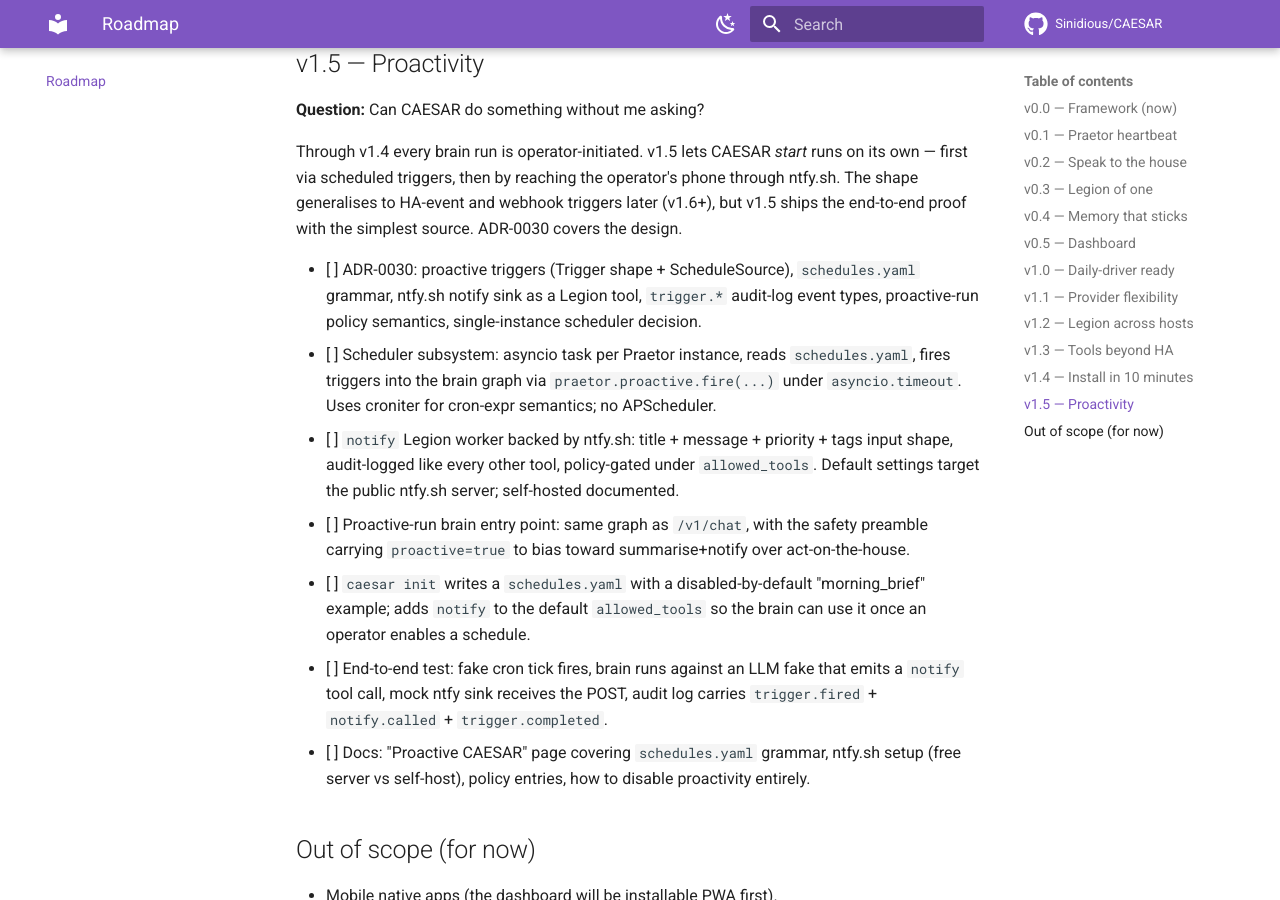
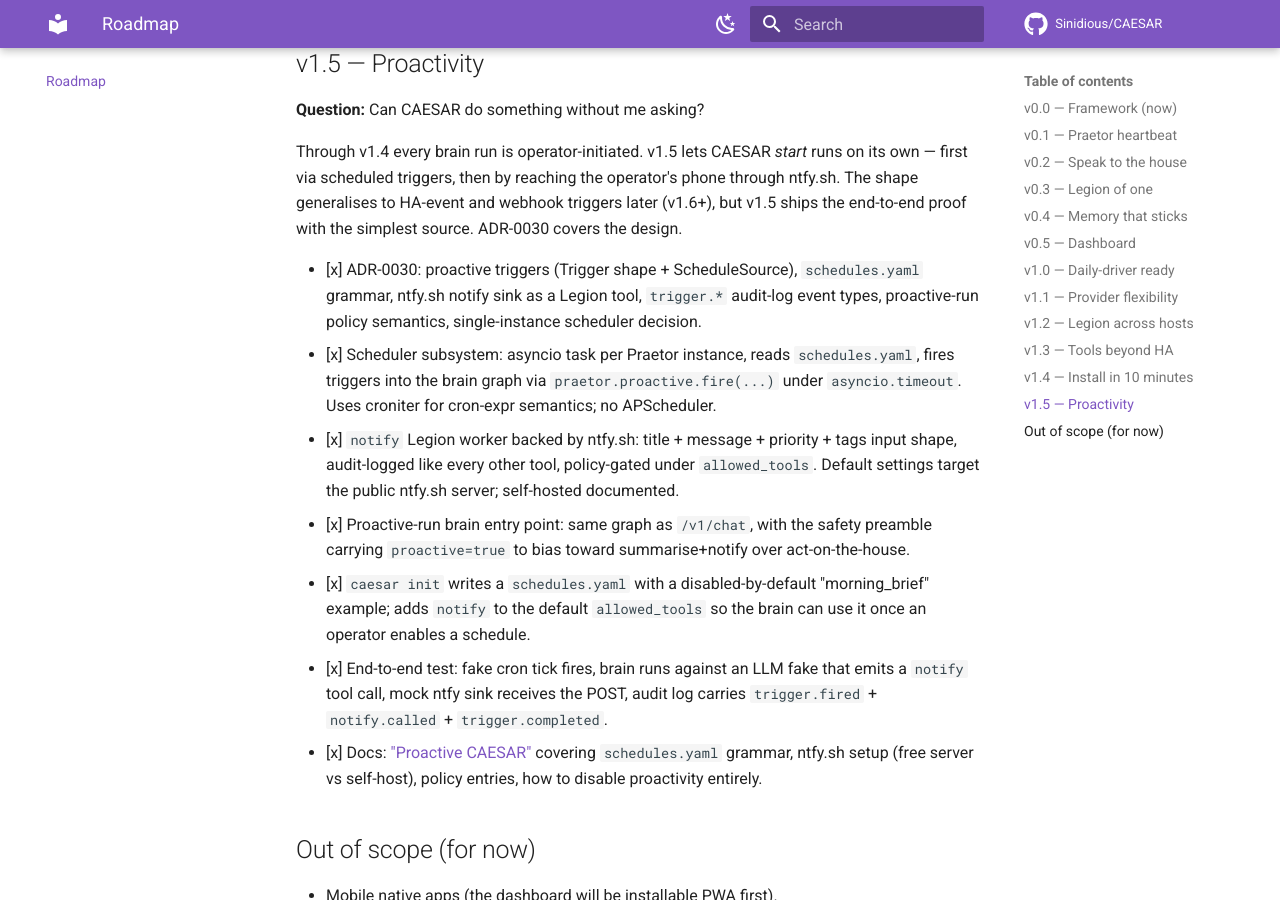
Before and after one commit to Sinidious/CAESAR, an MkDocs documentation site: the page built from docs/ROADMAP.md, in a window 1280 px wide and 900 px high, scrolled down 4444 px. Built offline with MkDocs 1.6.1 and Material for MkDocs 9.7.7, drawn with Linux system fonts in a browser that asks for light colours; comment, search, counter and statistics services are not loaded.

Commit message:
docs: v1.5 — proactive CAESAR operator guide (#79)

```diff
--- a/docs/ROADMAP.md
+++ b/docs/ROADMAP.md
@@ -192,32 +192,33 @@ to HA-event and webhook triggers later (v1.6+), but v1.5 ships the
 end-to-end proof with the simplest source. ADR-0030 covers the
 design.
 
-- [ ] ADR-0030: proactive triggers (Trigger shape + ScheduleSource),
+- [x] ADR-0030: proactive triggers (Trigger shape + ScheduleSource),
       `schedules.yaml` grammar, ntfy.sh notify sink as a Legion tool,
       `trigger.*` audit-log event types, proactive-run policy
       semantics, single-instance scheduler decision.
-- [ ] Scheduler subsystem: asyncio task per Praetor instance, reads
+- [x] Scheduler subsystem: asyncio task per Praetor instance, reads
       `schedules.yaml`, fires triggers into the brain graph via
       `praetor.proactive.fire(...)` under `asyncio.timeout`. Uses
       croniter for cron-expr semantics; no APScheduler.
-- [ ] `notify` Legion worker backed by ntfy.sh: title + message +
+- [x] `notify` Legion worker backed by ntfy.sh: title + message +
       priority + tags input shape, audit-logged like every other
       tool, policy-gated under `allowed_tools`. Default settings
       target the public ntfy.sh server; self-hosted documented.
-- [ ] Proactive-run brain entry point: same graph as `/v1/chat`,
+- [x] Proactive-run brain entry point: same graph as `/v1/chat`,
       with the safety preamble carrying `proactive=true` to bias
       toward summarise+notify over act-on-the-house.
-- [ ] `caesar init` writes a `schedules.yaml` with a
+- [x] `caesar init` writes a `schedules.yaml` with a
       disabled-by-default "morning_brief" example; adds `notify` to
       the default `allowed_tools` so the brain can use it once an
       operator enables a schedule.
-- [ ] End-to-end test: fake cron tick fires, brain runs against an
+- [x] End-to-end test: fake cron tick fires, brain runs against an
       LLM fake that emits a `notify` tool call, mock ntfy sink
       receives the POST, audit log carries `trigger.fired` +
       `notify.called` + `trigger.completed`.
-- [ ] Docs: "Proactive CAESAR" page covering `schedules.yaml`
-      grammar, ntfy.sh setup (free server vs self-host), policy
-      entries, how to disable proactivity entirely.
+- [x] Docs: ["Proactive CAESAR"](PROACTIVE-CAESAR.md) covering
+      `schedules.yaml` grammar, ntfy.sh setup (free server vs
+      self-host), policy entries, how to disable proactivity
+      entirely.
 
 ## Out of scope (for now)
 
--- a/mkdocs.yml
+++ b/mkdocs.yml
@@ -75,6 +75,7 @@ nav:
   - Operations: OPERATIONS.md
   - Run a worker on another box: RUN-A-WORKER.md
   - Add your own tool: ADD-YOUR-OWN-TOOL.md
+  - Proactive CAESAR: PROACTIVE-CAESAR.md
   - Configuration: CONFIGURATION.md
   - Picking a model: PICKING-A-MODEL.md
   - Security model: SECURITY-MODEL.md
```
Also changed, not shown: docs/PROACTIVE-CAESAR.md (added, +218 -0 lines), docs/index.md (+3 -0 lines).
